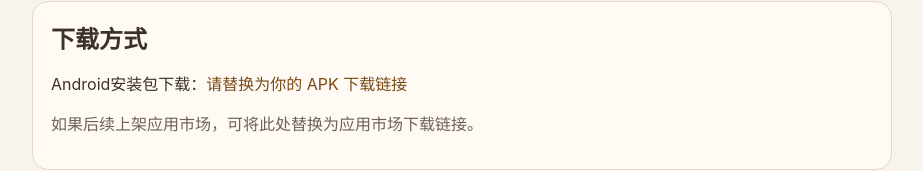
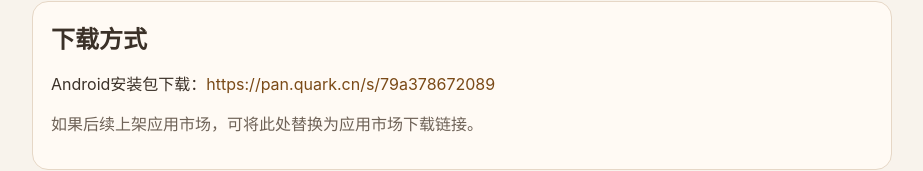
Before and after one commit to Yuan-0207/ccpet-site, a plain HTML site: page index.html in a window 1280 px wide. Shown: the part 754-925 px from the top of the page, without its empty margins (178-1101 px from the left). Drawn offline with Linux system fonts and the light colour scheme.

Commit message:
Update index.html
补充APK网盘地址

```diff
--- a/index.html
+++ b/index.html
@@ -47,7 +47,7 @@
 
     <div class="card">
       <h2>下载方式</h2>
-      <p>Android安装包下载：<a href="#">请替换为你的 APK 下载链接</a></p>
+      <p>Android安装包下载：<a href="#">https://pan.quark.cn/s/79a378672089</a></p>
       <p class="muted">如果后续上架应用市场，可将此处替换为应用市场下载链接。</p>
     </div>
 
```
